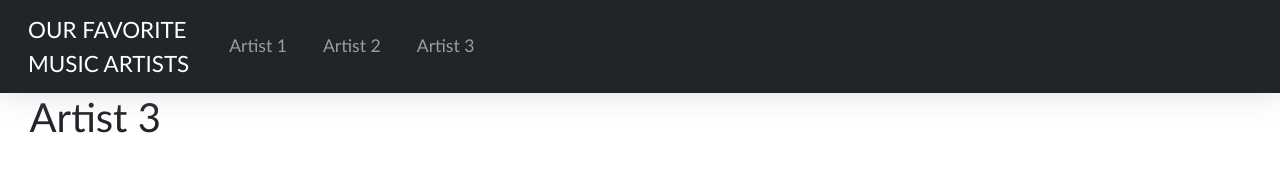
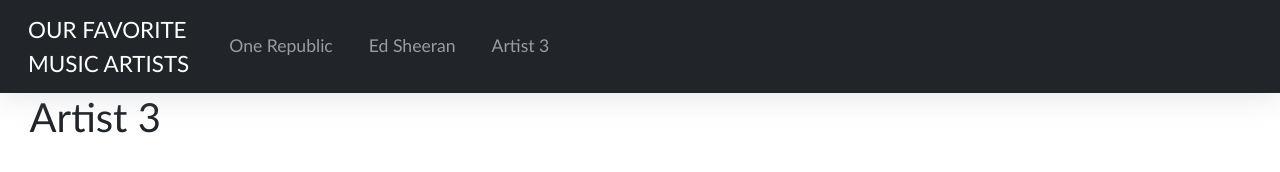
Before and after one commit to cladams7905/CS260_CreativeProject1, a plain HTML site: page artist3.html in a window 1280 px wide. Drawn offline with nearby package versions, Linux system fonts and the light colour scheme.

Commit message:
Updated navbar

```diff
--- a/artist3.html
+++ b/artist3.html
@@ -22,10 +22,10 @@
           <div class="collapse navbar-collapse" id="collapsibleNavbar">
             <ul class="navbar-nav">
               <li class="nav-item">
-                <a class="nav-link" href="artist1.html">Artist 1</a>
+                <a class="nav-link" href="artist1.html">One Republic</a>
               </li>
               <li class="nav-item">
-                <a class="nav-link" href="artist2.html">Artist 2</a>
+                <a class="nav-link" href="artist2.html">Ed Sheeran</a>
               </li>
               <li class="nav-item">
                 <a class="nav-link" href="artist3.html">Artist 3</a>
```
